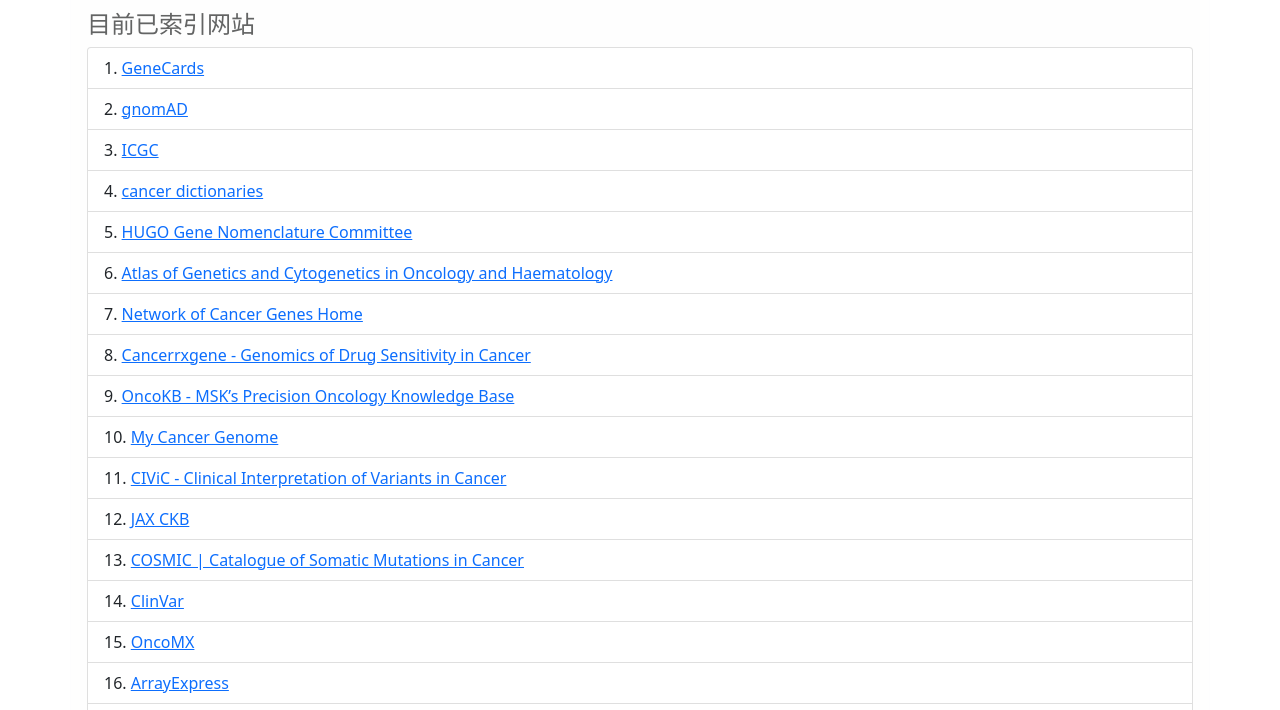
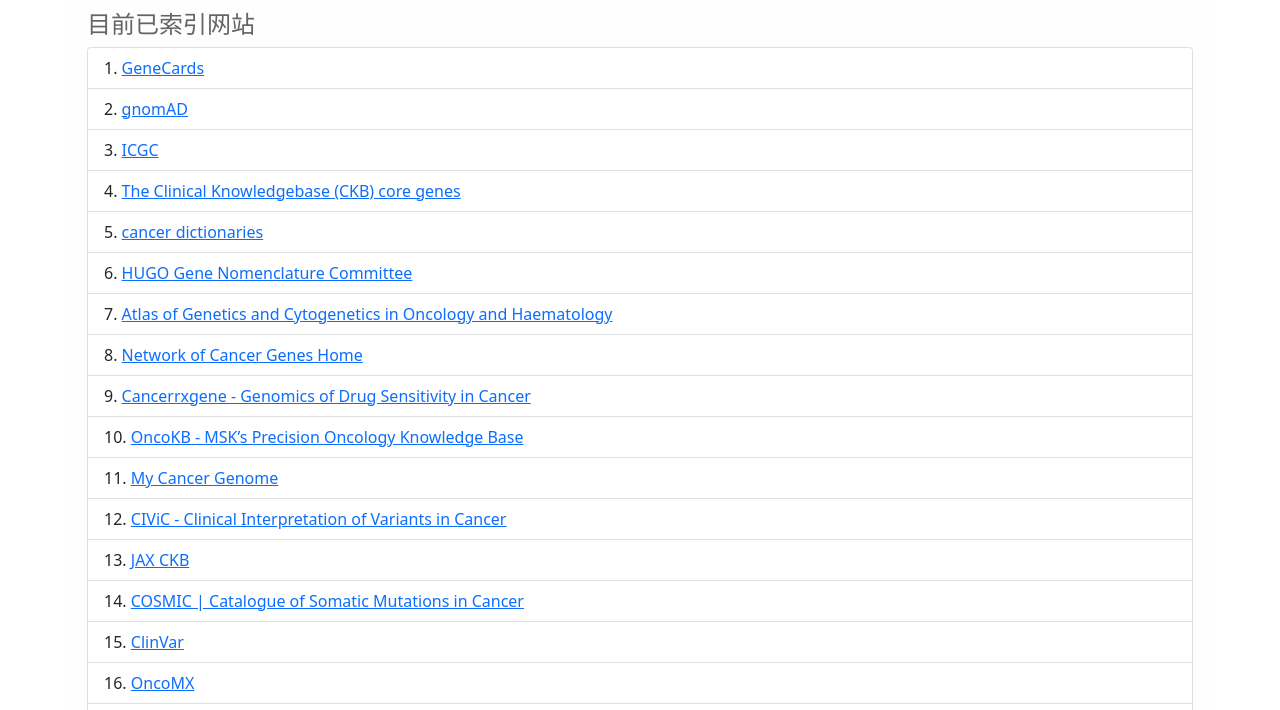
Before and after one commit to fei0810/oncosearch, a plain HTML site: page resources.html in a window 1280 px wide. Shown: the part 63-773 px from the top of the page. Drawn offline with nearby package versions, Linux system fonts and the light colour scheme.

Commit message:
Update resources.html

```diff
--- a/resources.html
+++ b/resources.html
@@ -58,6 +58,8 @@
                                                 </li>
                                                 <li class="list-group-item"><a href="https://dcc.icgc.org/">ICGC</a>
                                                 </li>
+                                                <li class="list-group-item"><a href="https://ckb.jax.org/">The Clinical
+                                                                Knowledgebase (CKB) core genes</a></li>
                                                 <li class="list-group-item"><a
                                                                 href="https://www.cancer.gov/publications/dictionaries/cancer-terms/">cancer
                                                                 dictionaries</a>
```
